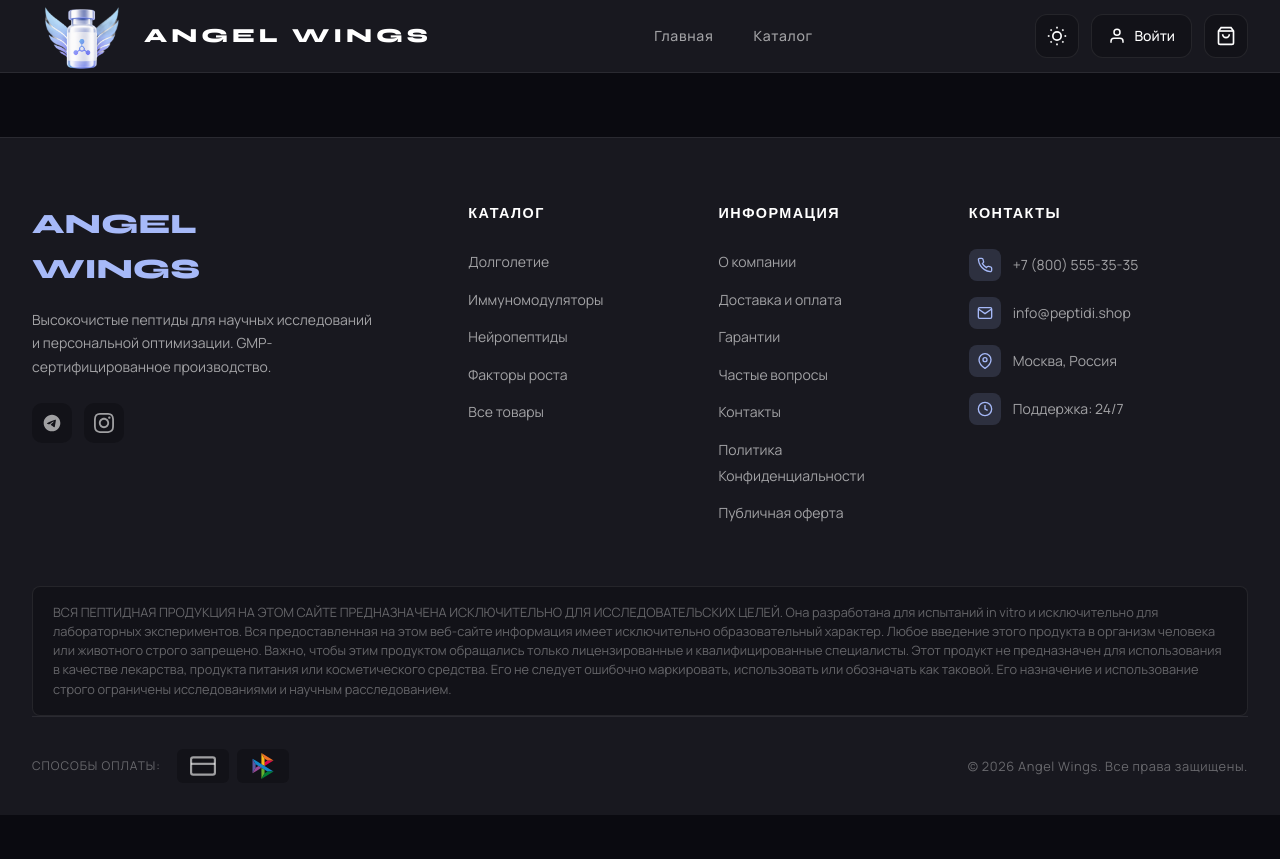
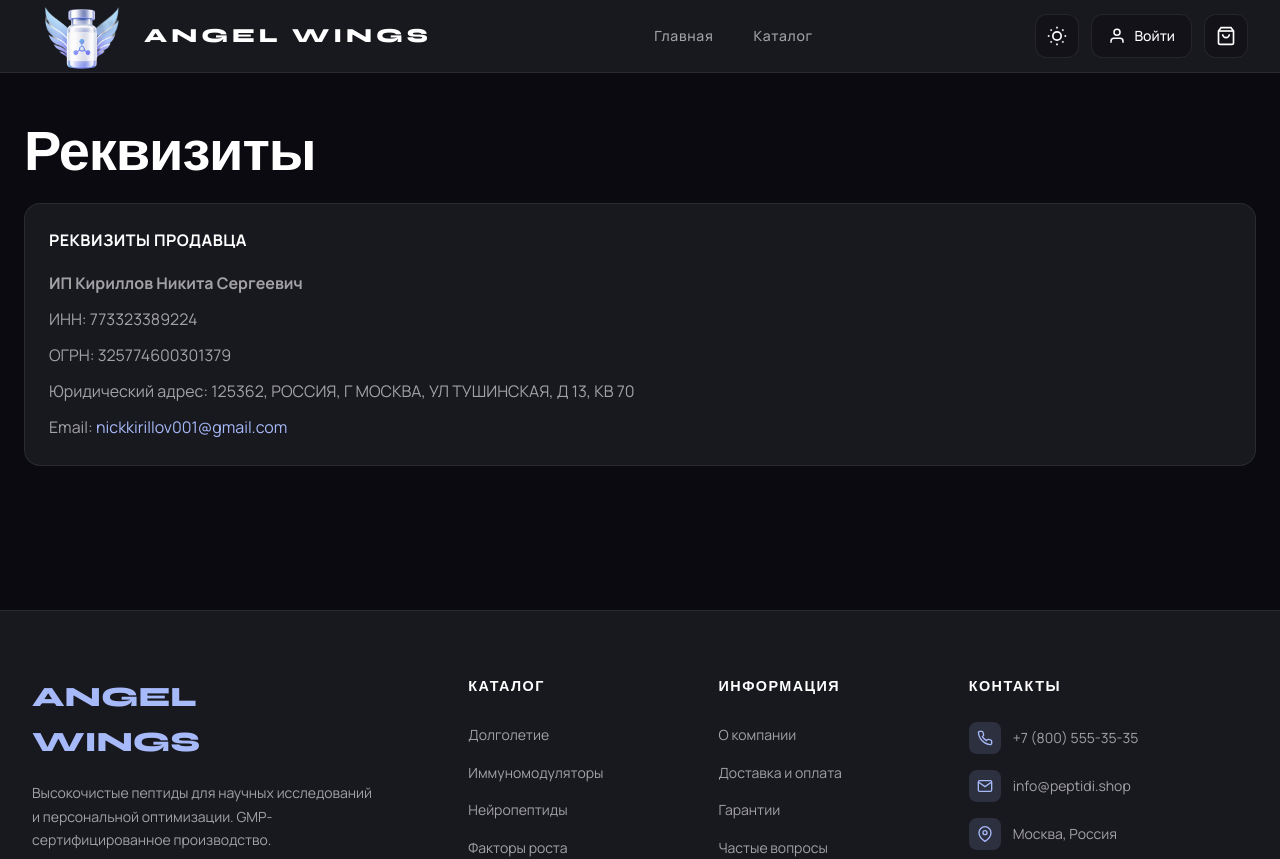
Before and after one commit to Sovyshkin/angel-wings, a Vue app in the folder vue-app/: page /requisites in a window 1280 px wide. Shown: the top 859 px of the page. Before the commit the page ends 815 px from the top, so only its background shows below. Built offline with nearby package versions, Linux system fonts and the light colour scheme.

Commit message:
some changes

```diff
--- a/vue-app/src/App.vue
+++ b/vue-app/src/App.vue
@@ -164,6 +164,7 @@
               <li><router-link to="/delivery-payment">Доставка и оплата</router-link></li>
               <li><router-link to="/guarantees">Гарантии</router-link></li>
               <li><router-link to="/faq">Частые вопросы</router-link></li>
+              <li><router-link to="/requisites">Реквизиты</router-link></li>
               <li><router-link to="/contact">Контакты</router-link></li>
               <li><a href="/policy.pdf" target="_blank" rel="noopener">Политика Конфиденциальности</a></li>
               <li><a href="/public-offer-2026.pdf" target="_blank" rel="noopener">Публичная оферта</a></li>
--- a/vue-app/src/router/index.js
+++ b/vue-app/src/router/index.js
@@ -10,6 +10,7 @@
 import DeliveryPayment from '../views/DeliveryPayment.vue'
 import Guarantees from '../views/Guarantees.vue'
 import Faq from '../views/Faq.vue'
+import Requisites from '../views/Requisites.vue'
 import OrderSuccess from '../views/OrderSuccess.vue'
 import OrderFail from '../views/OrderFail.vue'
 import PartnerCabinet from '../views/PartnerCabinet.vue'
@@ -27,6 +28,7 @@
   { path: '/delivery-payment', name: 'DeliveryPayment', component: DeliveryPayment },
   { path: '/guarantees', name: 'Guarantees', component: Guarantees },
   { path: '/faq', name: 'Faq', component: Faq },
+  { path: '/requisites', name: 'Requisites', component: Requisites },
   { path: '/order-success', name: 'OrderSuccess', component: OrderSuccess },
   { path: '/order-failed', name: 'OrderFail', component: OrderFail },
   { path: '/partner', name: 'PartnerCabinet', component: PartnerCabinet, meta: { requiresAuth: true } },
--- /dev/null
+++ b/vue-app/src/views/Requisites.vue
@@ -0,0 +1,34 @@
+<template>
+  <div class="info-page">
+    <div class="container">
+      <h1 class="page-title">Реквизиты</h1>
+      <div class="info-card">
+        <h2 class="info-heading">РЕКВИЗИТЫ ПРОДАВЦА</h2>
+        <p><strong>ИП Кириллов Никита Сергеевич</strong></p>
+        <p>ИНН: 773323389224</p>
+        <p>ОГРН: 325774600301379</p>
+        <p>Юридический адрес: 125362, РОССИЯ, Г МОСКВА, УЛ ТУШИНСКАЯ, Д 13, КВ 70</p>
+        <p>Email: <a href="mailto:nickkirillov001@gmail.com">nickkirillov001@gmail.com</a></p>
+      </div>
+    </div>
+  </div>
+</template>
+
+<style scoped>
+.info-page { padding: 3rem 0 5rem; }
+.info-card {
+  margin-top: 1.25rem;
+  background: var(--bg-card);
+  border: 1px solid var(--border);
+  border-radius: var(--radius);
+  padding: 1.5rem;
+}
+.info-heading {
+  margin-bottom: 1rem;
+  font-size: 1rem;
+  letter-spacing: 0.03em;
+}
+.info-card p { color: var(--text-secondary); line-height: 1.75; margin-bottom: 0.5rem; }
+.info-card p:last-child { margin-bottom: 0; }
+.info-card a { color: var(--accent); }
+</style>
```
